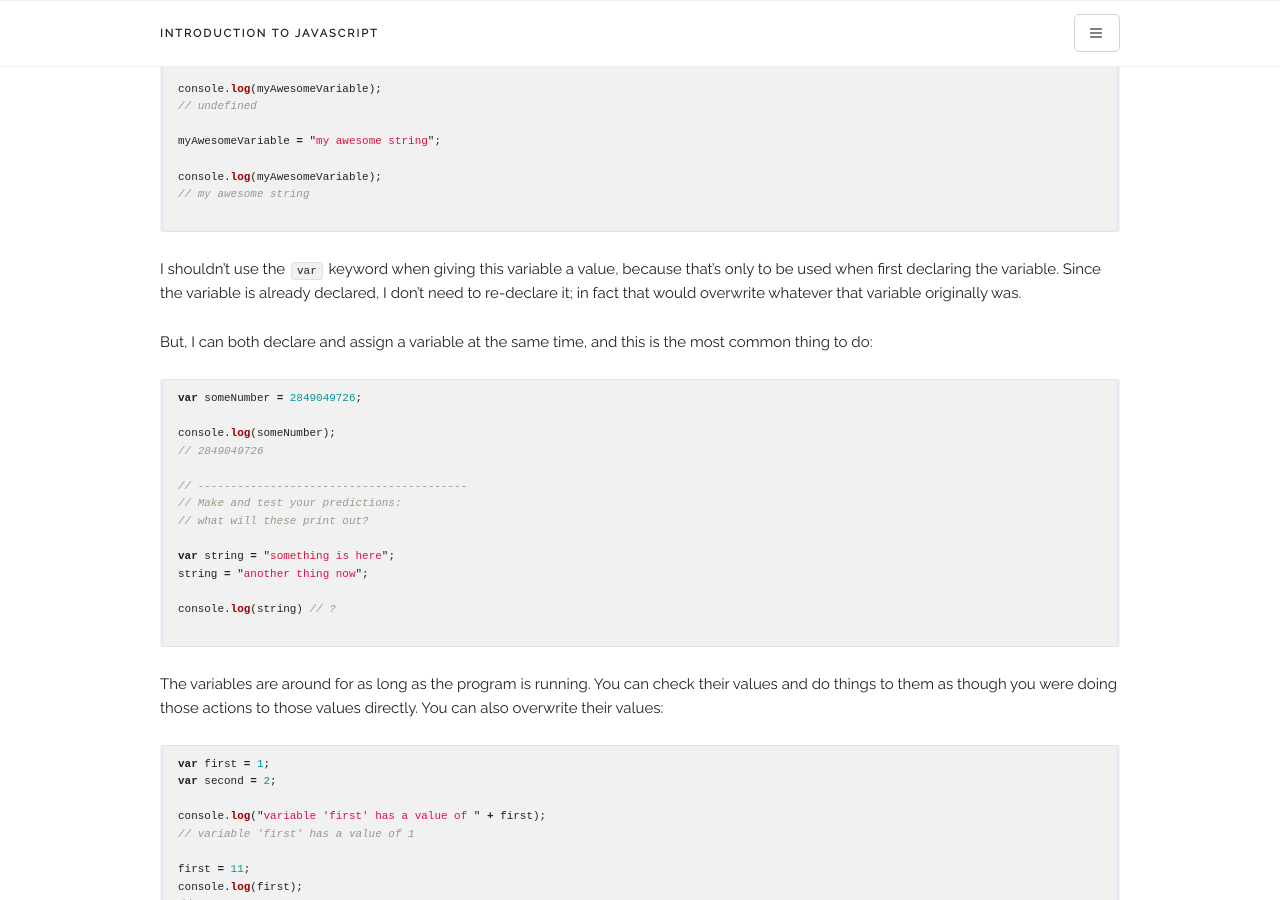
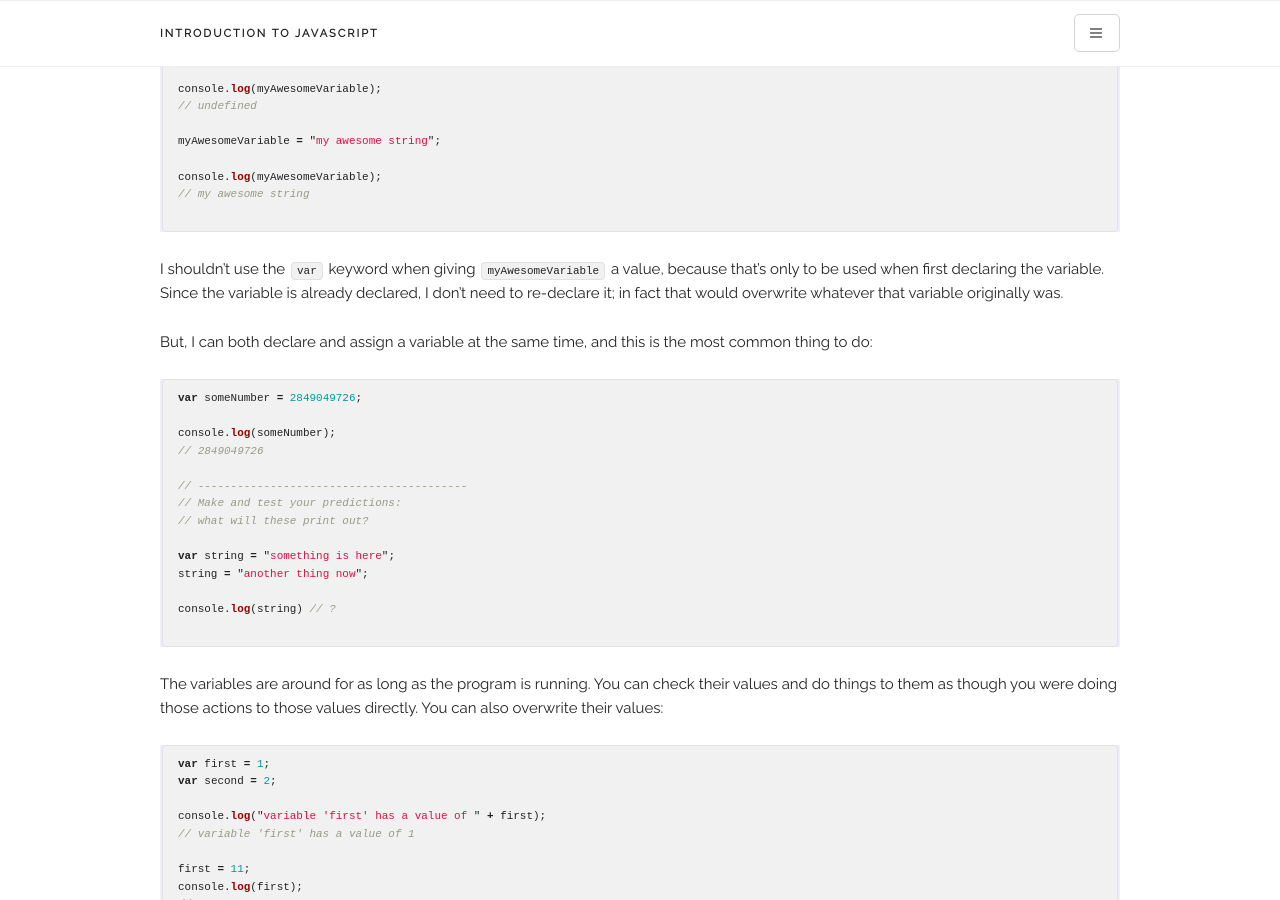
Before and after one commit to mindplace/wix-js-class, a Jekyll site: the page built from _posts/2017-03-14-class-one.md, in a window 1280 px wide and 900 px high, scrolled down 5246 px. Built offline with Jekyll 4.4.1, drawn with Linux system fonts in a browser that asks for light colours; comment, search, counter and statistics services are not loaded.

Commit message:
my var into myawesomevar

````diff
--- a/_posts/2017-03-14-class-one.md
+++ b/_posts/2017-03-14-class-one.md
@@ -226,7 +226,7 @@ console.log(myAwesomeVariable);
 
 ```
 
-I shouldn't use the `var` keyword when giving this variable a value, because that's only to be used when first declaring the variable. Since the variable is already declared, I don't need to re-declare it; in fact that would overwrite whatever that variable originally was.
+I shouldn't use the `var` keyword when giving `myAwesomeVariable` a value, because that's only to be used when first declaring the variable. Since the variable is already declared, I don't need to re-declare it; in fact that would overwrite whatever that variable originally was.
 
 But, I can both declare and assign a variable at the same time, and this is the most common thing to do:
 
````
